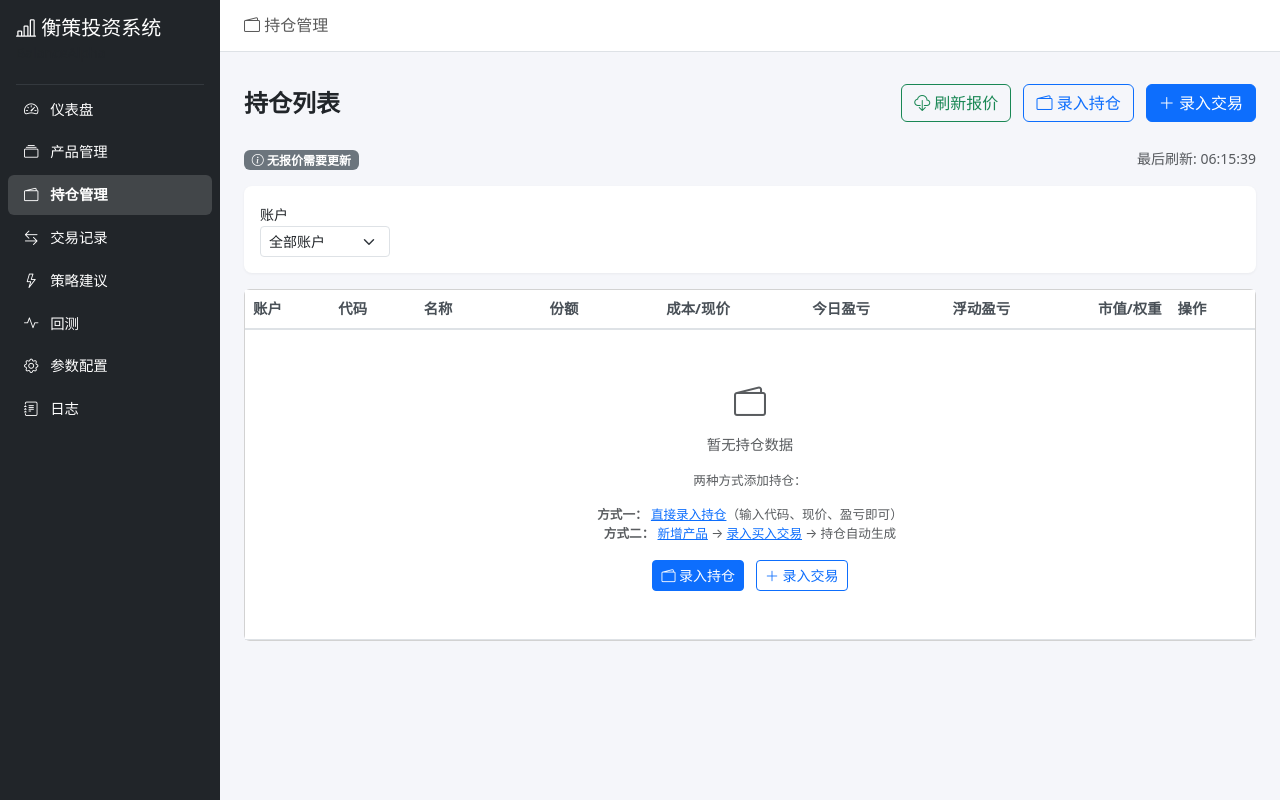
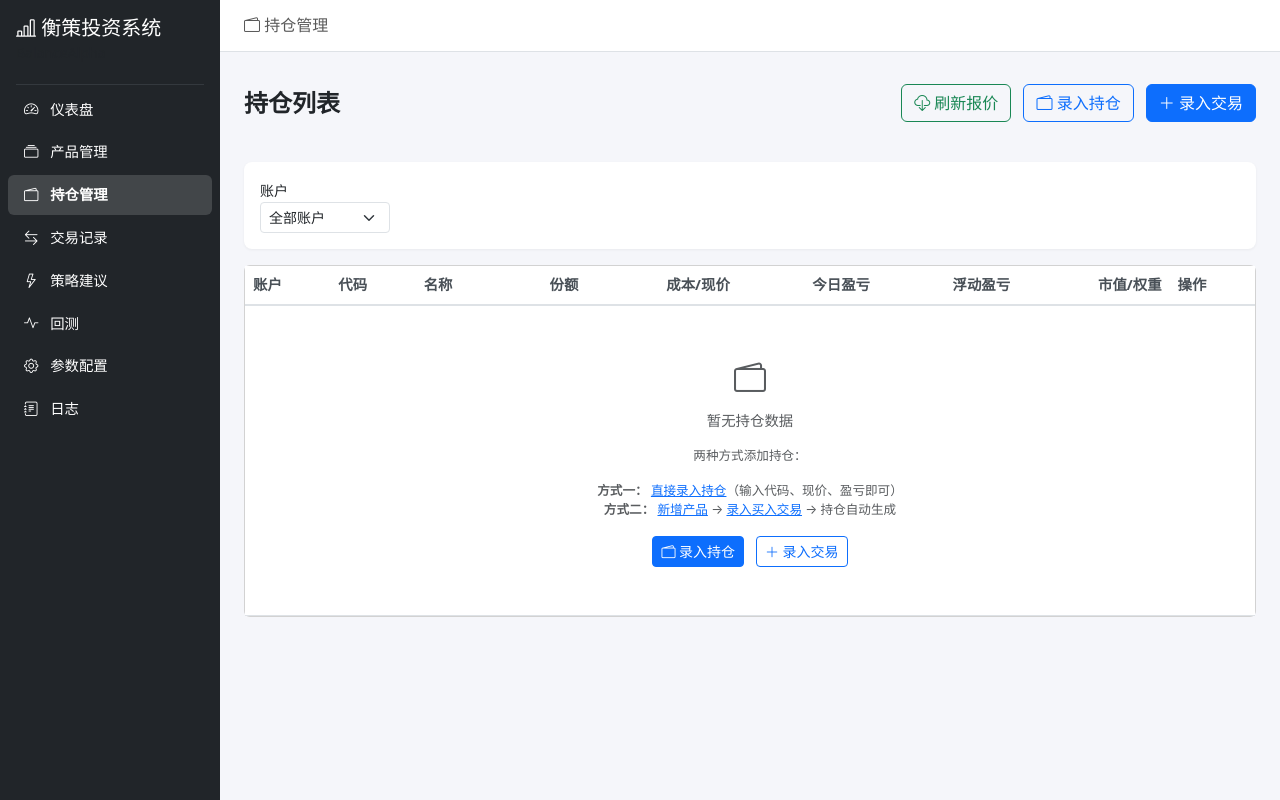
Before and after one commit to maoil/BalanceAlpha, a Flask app: page /positions/ in a window 1280 px wide. Run offline with Flask 3, Linux system fonts and the light colour scheme.

Commit message:
fix(views): 表单输入校验 + 持仓页异步报价刷新
表单校验:
- positions.py: try/except 包裹数值字段解析, 捕获 ValueError/TypeError
- trades.py: try/except 包裹日期和数值解析, 捕获 ValueError/TypeError/KeyError

异步刷新:
- 移除 list_positions() 中同步调用 FundDataFetcher.fetch_all_prices()
- 移除模块级全局变量 _last_refresh_time
- 持仓页即时加载, 报价刷新仅通过 AJAX 按钮触发
- list.html 移除服务端刷新状态 badge, 简化为纯前端状态显示

```diff
--- a/app/templates/positions/list.html
+++ b/app/templates/positions/list.html
@@ -19,30 +19,9 @@
 </div>
 
 <!-- 刷新状态 -->
-<div class="d-flex justify-content-between align-items-center mb-3">
+<div class="d-flex justify-content-end align-items-center mb-3">
     <div>
-        {% if refresh_result %}
-            {% if refresh_result.get('error') %}
-                <span class="badge bg-warning text-dark">
-                    <i class="bi bi-exclamation-triangle"></i> 报价刷新失败: {{ refresh_result.error }}
-                </span>
-            {% elif refresh_result.updated > 0 %}
-                <span class="badge bg-success">
-                    <i class="bi bi-check-circle"></i> 已更新 {{ refresh_result.updated }} 个产品报价
-                </span>
-            {% else %}
-                <span class="badge bg-secondary">
-                    <i class="bi bi-info-circle"></i> 无报价需要更新
-                </span>
-            {% endif %}
-        {% endif %}
-    </div>
-    <div>
-        <small class="text-muted" id="refreshTime">
-            {% if last_refresh_time %}
-                最后刷新: {{ last_refresh_time.strftime('%H:%M:%S') }}
-            {% endif %}
-        </small>
+        <small class="text-muted" id="refreshTime"></small>
         <span id="refreshSpinner" style="display:none">
             <span class="spinner-border spinner-border-sm text-success"></span> 正在刷新...
         </span>
@@ -52,7 +31,6 @@
 <!-- 筛选 -->
 <div class="filter-bar">
     <form method="get" class="row g-2 align-items-end">
-        <input type="hidden" name="auto" value="0">
         <div class="col-auto">
             <label class="form-label mb-0 small">账户</label>
             <select name="account_id" class="form-select form-select-sm" onchange="this.form.submit()">
@@ -180,6 +158,7 @@
                     <div class="modal-dialog">
                         <div class="modal-content">
                             <form method="post" action="{{ url_for('positions.update_position', position_id=pos.id) }}">
+                <input type="hidden" name="csrf_token" value="{{ csrf_token() }}">
                                 <div class="modal-header">
                                     <h5 class="modal-title">修正持仓 - {{ pos.instrument.symbol }}</h5>
                                     <button type="button" class="btn-close" data-bs-dismiss="modal"></button>
@@ -260,7 +239,7 @@ function refreshPrices() {
 
                 // 如果有数据更新，刷新页面展示最新数据
                 if (data.updated > 0) {
-                    setTimeout(() => window.location.href = '{{ url_for("positions.list_positions") }}?auto=0', 800);
+                    setTimeout(() => window.location.reload(), 800);
                 }
             } else {
                 showToast('刷新失败: ' + (data.error || '未知错误'), 'danger');
--- a/app/views/positions.py
+++ b/app/views/positions.py
@@ -13,31 +13,11 @@ logger = logging.getLogger(__name__)
 
 bp = Blueprint("positions", __name__)
 
-# 记录上次刷新时间
-_last_refresh_time = None
-
 
 @bp.route("/")
 def list_positions():
-    """持仓列表"""
-    global _last_refresh_time
+    """持仓列表（不再同步刷新报价，改为前端 AJAX 异步刷新）"""
     account_id = request.args.get("account_id", type=int)
-    auto_refresh = request.args.get("auto", "1")  # 默认自动刷新
-
-    refresh_result = None
-
-    # 自动刷新：每次打开页面时拉取最新报价
-    if auto_refresh == "1":
-        try:
-            from app.services.fund_data_fetcher import FundDataFetcher
-            summary = FundDataFetcher.fetch_all_prices()
-            _last_refresh_time = datetime.now()
-            refresh_result = summary
-            if summary["updated"] > 0:
-                logger.info(f"自动刷新报价: 成功 {summary['updated']}, 失败 {summary['failed']}")
-        except Exception as e:
-            logger.error(f"自动刷新报价失败: {e}")
-            refresh_result = {"updated": 0, "failed": 0, "error": str(e)}
 
     positions = PositionService.get_all(account_id=account_id)
     accounts = AccountService.get_all()
@@ -49,19 +29,16 @@ def list_positions():
         accounts=accounts,
         instruments=instruments,
         selected_account_id=account_id,
-        refresh_result=refresh_result,
-        last_refresh_time=_last_refresh_time,
     )
 
 
 @bp.route("/refresh_api", methods=["POST"])
 def refresh_api():
     """API: AJAX 刷新报价（不刷新页面）"""
-    global _last_refresh_time
     try:
         from app.services.fund_data_fetcher import FundDataFetcher
         summary = FundDataFetcher.fetch_all_prices()
-        _last_refresh_time = datetime.now()
+        refresh_time = datetime.now()
 
         # 返回更新后的持仓数据
         positions = PositionService.get_all()
@@ -85,7 +62,7 @@ def refresh_api():
             "updated": summary["updated"],
             "failed": summary["failed"],
             "positions": pos_data,
-            "refresh_time": _last_refresh_time.strftime("%H:%M:%S"),
+            "refresh_time": refresh_time.strftime("%H:%M:%S"),
         })
     except Exception as e:
         return jsonify({"success": False, "error": str(e)}), 500
@@ -101,12 +78,17 @@ def create_position():
     如果产品不存在，自动创建
     """
     if request.method == "POST":
-        account_id = int(request.form["account_id"])
-        symbol = request.form["symbol"].strip()
-        name = request.form.get("name", "").strip()
-        quantity = float(request.form.get("quantity", 0))
-        market_price = float(request.form.get("market_price", 0))
-        unrealized_pnl = float(request.form.get("unrealized_pnl", 0))
+        try:
+            account_id = int(request.form["account_id"])
+            symbol = request.form["symbol"].strip()
+            name = request.form.get("name", "").strip()
+            quantity = float(request.form.get("quantity", 0))
+            market_price = float(request.form.get("market_price", 0))
+            unrealized_pnl = float(request.form.get("unrealized_pnl", 0))
+        except (ValueError, TypeError) as e:
+            flash(f"输入数据格式错误，请检查数字字段: {e}", "error")
+            accounts = AccountService.get_all()
+            return render_template("positions/create.html", accounts=accounts)
 
         if not symbol:
             flash("产品代码不能为空", "error")
```
Also changed, not shown: app/views/trades.py (+28 -18 lines).
